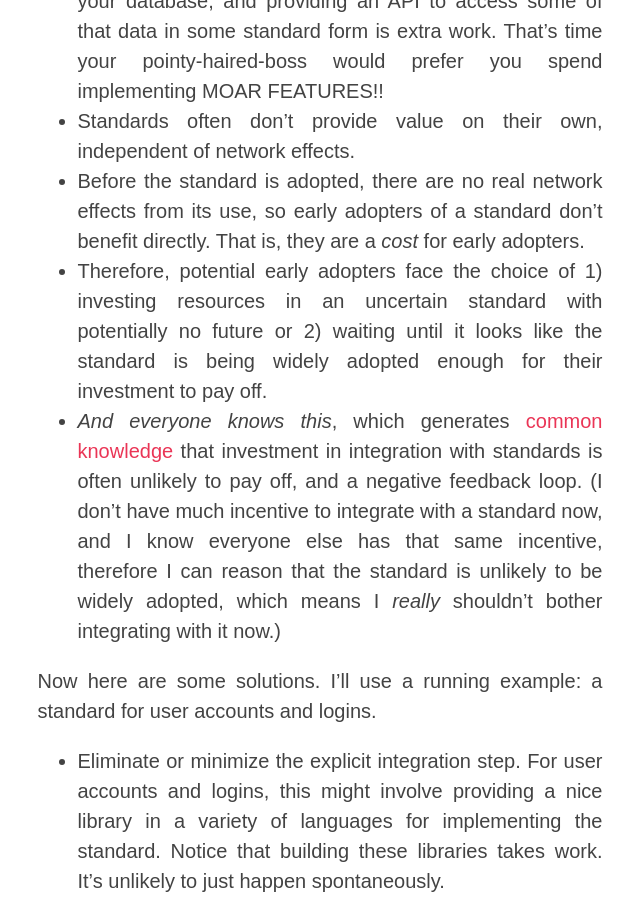
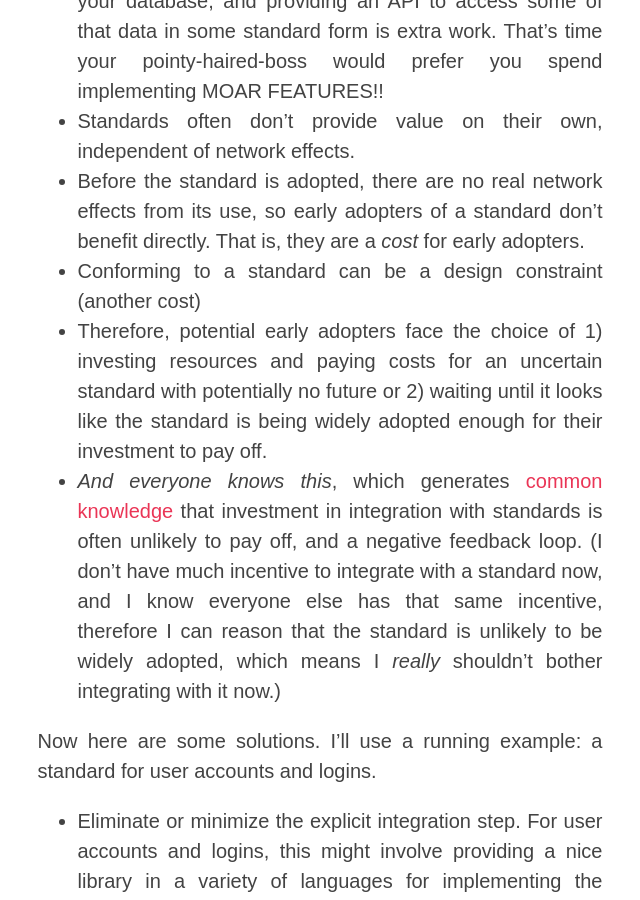
Before and after one commit to unisonweb/oldblog, a Jekyll site: the page built from _posts/2016-05-18-standards.markdown, in a window 1280 px wide and 900 px high, scrolled down 1309 px. Shown: the whole window, without its empty margins (320-960 px from the left). Built offline with Jekyll 4.4.1, drawn with Linux system fonts in a browser that asks for light colours; some web fonts are replaced; comment, search, counter and statistics services are not loaded.

Commit message:
Update 2016-05-18-standards.markdown

```diff
--- a/_posts/2016-05-18-standards.markdown
+++ b/_posts/2016-05-18-standards.markdown
@@ -14,7 +14,8 @@ Standards are a good idea. Getting people to agree ahead of time on an arbitrary
 * Using a standard requires an explicit integration step which is (very often) extra work. For instance: the data exists in your database, and providing an API to access some of that data in some standard form is extra work. That's time your pointy-haired-boss would prefer you spend implementing MOAR FEATURES!!
 * Standards often don't provide value on their own, independent of network effects.
 * Before the standard is adopted, there are no real network effects from its use, so early adopters of a standard don't benefit directly. That is, they are a _cost_ for early adopters.
-* Therefore, potential early adopters face the choice of 1) investing resources in an uncertain standard with potentially no future or 2) waiting until it looks like the standard is being widely adopted enough for their investment to pay off.
+* Conforming to a standard can be a design constraint (another cost)
+* Therefore, potential early adopters face the choice of 1) investing resources and paying costs for an uncertain standard with potentially no future or 2) waiting until it looks like the standard is being widely adopted enough for their investment to pay off.
 * _And everyone knows this_, which generates [common knowledge](https://en.wikipedia.org/wiki/Common_knowledge_(logic)) that investment in integration with standards is often unlikely to pay off, and a negative feedback loop. (I don't have much incentive to integrate with a standard now, and I know everyone else has that same incentive, therefore I can reason that the standard is unlikely to be widely adopted, which means I _really_ shouldn't bother integrating with it now.)
 
 Now here are some solutions. I'll use a running example: a standard for user accounts and logins.
```
